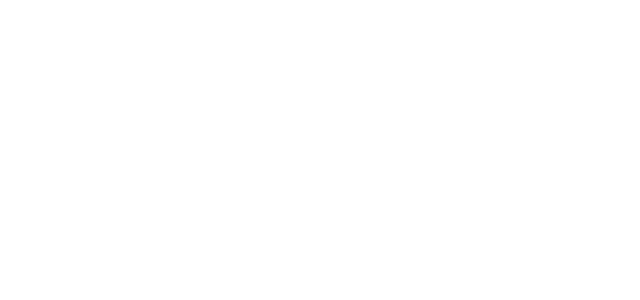
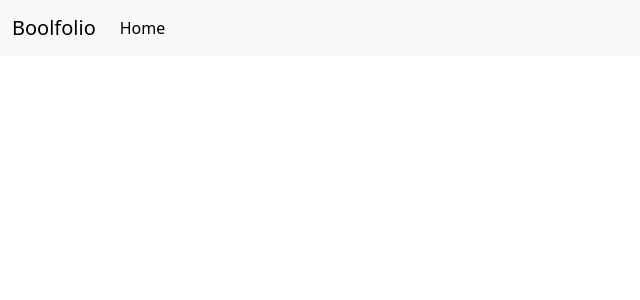
Before and after one commit to VictorGiuliano/vite-boolfolio, a Vue app: page / in a window 1280 px wide. Shown: the top 300 px of the page, without its empty margins (0-640 px from the left). Built offline with nearby package versions, Linux system fonts and the light colour scheme.

Commit message:
Complete Milestone 3

```diff
--- a/src/App.vue
+++ b/src/App.vue
@@ -1,7 +1,13 @@
 <script>
+import AppHeader from './components/AppHeader.vue';
 export default {
   name: 'App',
-};
+  components: { AppHeader }
+
+}
+
 </script>
-<template></template>
+<template>
+  <AppHeader />
+</template>
 <style></style>
--- a/src/components/AppHeader.vue
+++ b/src/components/AppHeader.vue
@@ -3,5 +3,22 @@
     name: 'AppHeader'
 };
 </script>
-<template></template>
+<template>
+    <nav class="navbar navbar-expand-lg bg-body-tertiary">
+        <div class="container-fluid">
+            <a class="navbar-brand" href="#">Boolfolio</a>
+            <button class="navbar-toggler" type="button" data-bs-toggle="collapse" data-bs-target="#navbarSupportedContent"
+                aria-controls="navbarSupportedContent" aria-expanded="false" aria-label="Toggle navigation">
+                <span class="navbar-toggler-icon"></span>
+            </button>
+            <div class="collapse navbar-collapse" id="navbarSupportedContent">
+                <ul class="navbar-nav me-auto mb-2 mb-lg-0">
+                    <li class="nav-item">
+                        <a class="nav-link active" aria-current="page" href="#">Home</a>
+                    </li>
+                </ul>
+            </div>
+        </div>
+    </nav>
+</template>
 <style></style>
```
